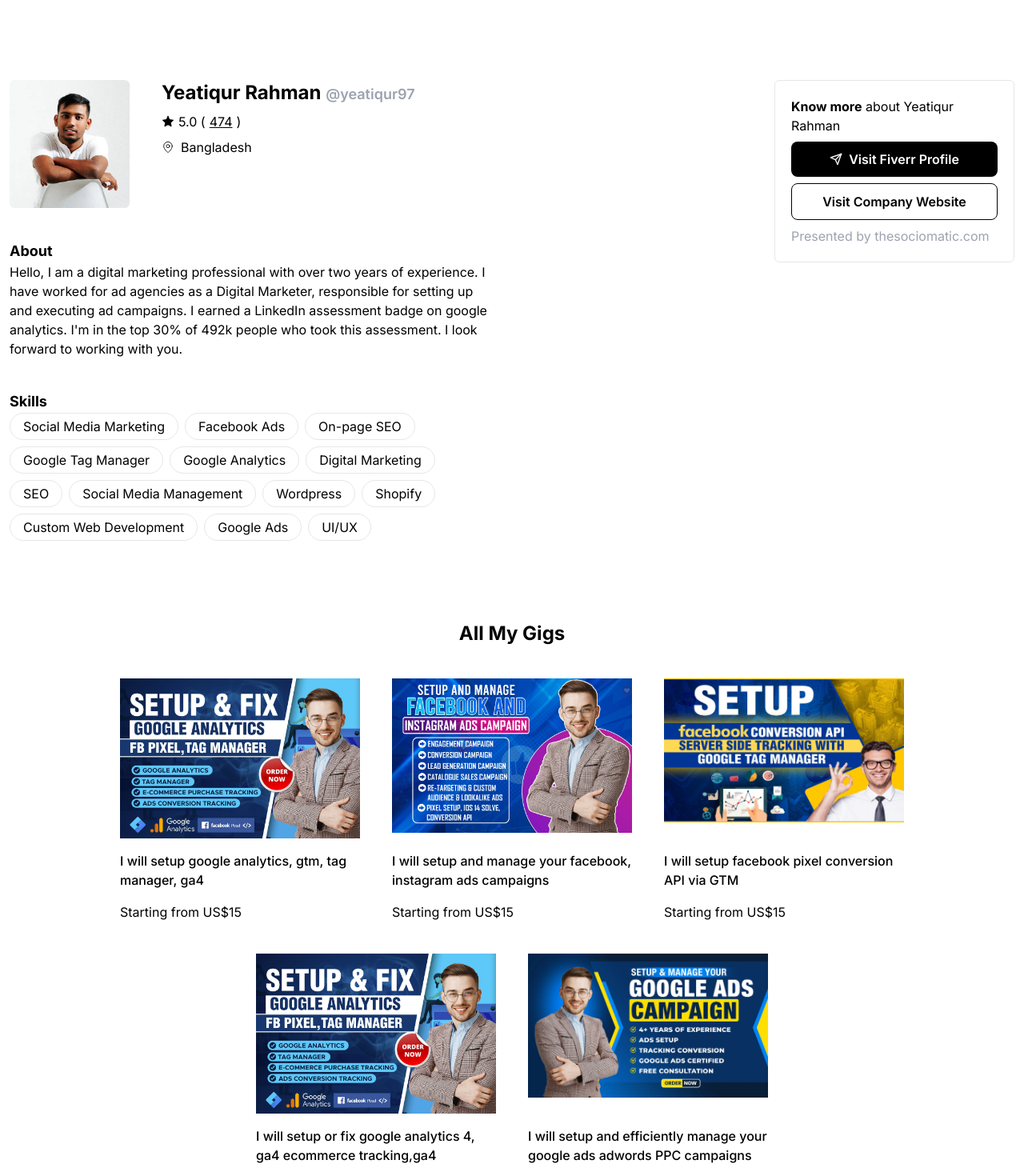
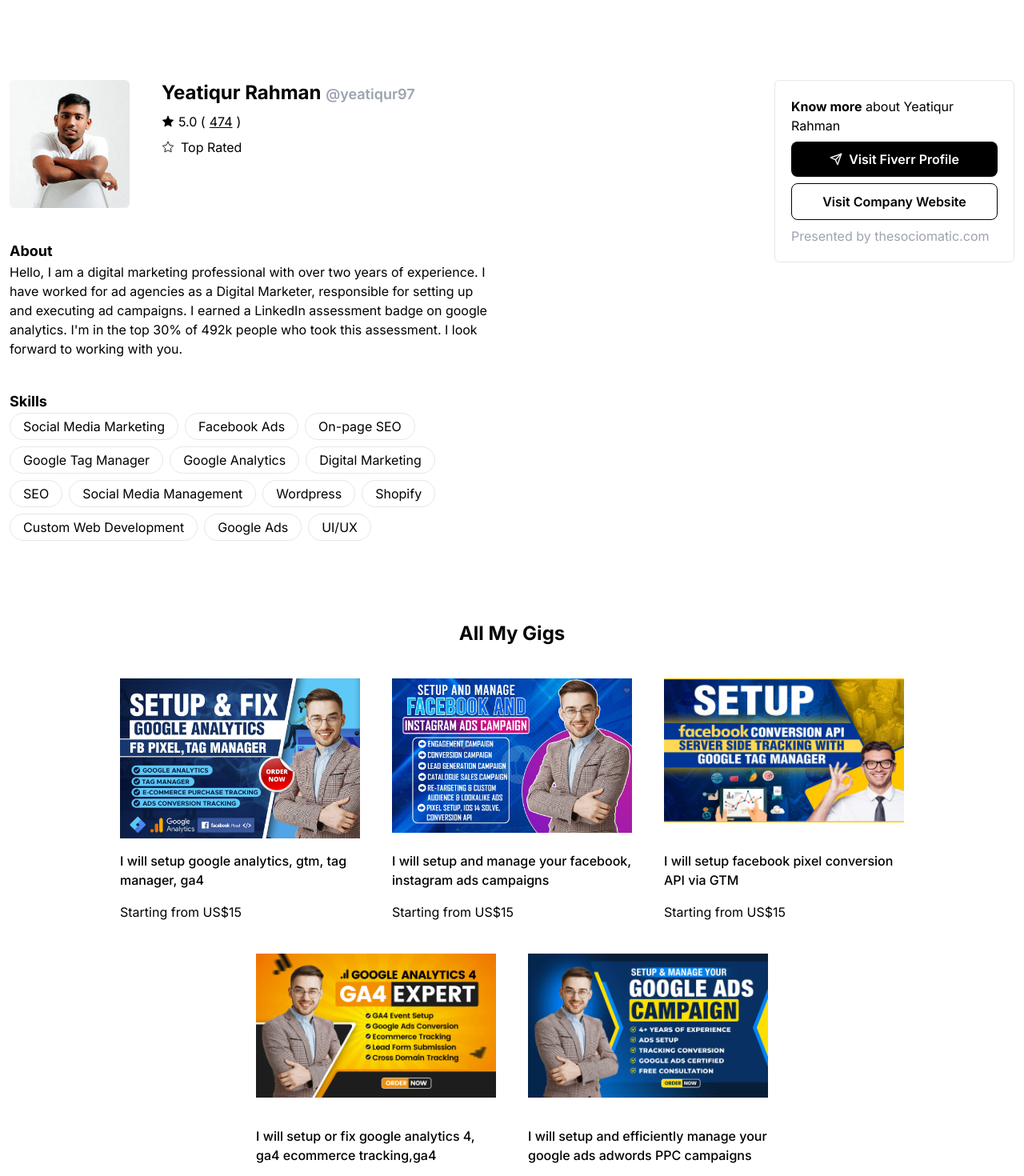
Before and after one commit to crescents-stack/gigs-showcase, a Next.js app: page / in a window 1280 px wide. Shown: the top 1470 px of the page at 80% size. Built offline with nearby package versions, Linux system fonts and the light colour scheme.

Commit message:
image and copy updated

```diff
--- a/src/app/page.tsx
+++ b/src/app/page.tsx
@@ -63,7 +63,7 @@
       link: "https://www.fiverr.com/s/r1qRqy",
       price: 10,
       images: [
-        "/images/gigs/gig1/image1.webp",
+        "/images/gigs/gig4/image1.webp",
         "/images/gigs/gig4/image2.webp",
         "/images/gigs/gig4/image3.webp",
         "/images/gigs/gig4/image4.webp",
@@ -133,7 +133,7 @@
                 {/* <span className="font-medium">Label 2</span> */}
               </div>
               <div className="flex items-center justify-start gap-2">
-                <MapPin className="w-4 h-4 stroke-[1.3px]" /> Bangladesh
+                <Star className="w-4 h-4 stroke-[1.3px]" /> Top Rated
               </div>
             </div>
           </div>
```
